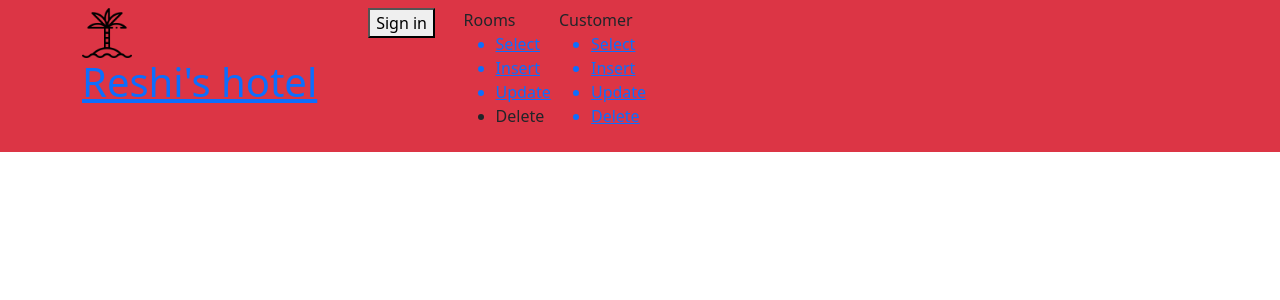
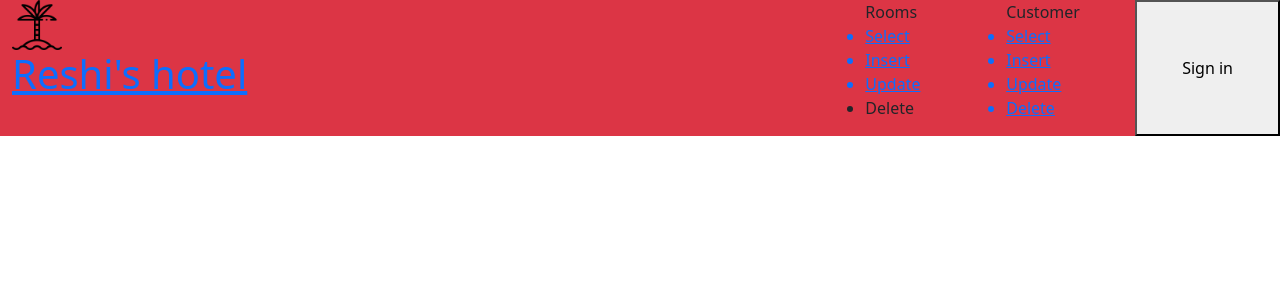
Before and after one commit to icarreras19961/dwes, a PHP site: page /header.php in a window 1280 px wide. Shown: the top 300 px of the page. Run offline with PHP 8.4, Linux system fonts and the light colour scheme.

Commit message:
header re echo

```diff
--- a/header.php
+++ b/header.php
@@ -11,20 +11,20 @@
 <!-- <link rel="stylesheet" type="text/css" href="./style.css"> -->
 
 <body>
-  <header>
-    <nav class="navbar bg-danger">
-      <div class="container">
+  <header class="bg-danger">
+    <!-- <nav class="navbar bg-danger"> -->
+    <div class="container-fluid ">
       <div class="row">
         <!-- Logo mas titulo -->
-          <div class="col-lg-6">
+        <div class="col-lg-8">
           <a href="/student034/dwes/index.php"><img src="imagenes/logo.png" alt="" width="50px">
             <h1>Reshi's hotel</h1>
           </a>
         </div>
-          <div class="col-lg-2"><button>Sign in</button></div>
-          <div class="col-lg-2">
-            Rooms
-            <ul>
+        <div class="col-lg-4">
+          <div class="row justify-content-end align-item-center">
+
+            <ul class="col">Rooms
               <a href="/student034/dwes/forms/rooms/form_rooms_select.php">
                 <li>Select</li>
               </a>
@@ -37,10 +37,8 @@
 
               <li>Delete</li>
             </ul>
-          </div>
-          <div class="col-lg-2">
-            Customer
-            <ul>
+
+            <ul class="col">Customer
               <a href="/student034/dwes/forms/customers/form_customer_select.php">
                 <li>Select</li>
               </a>
@@ -54,12 +52,14 @@
                 <li>Delete</li>
               </a>
             </ul>
+            <button class="col">Sign in</button>
           </div>
 
         </div>
       </div>
+    </div>
 
-    </nav>
+    <!-- </nav> -->
 
     </div>
   </header>
```
Lines whose indentation alone changed are shown as unchanged.
